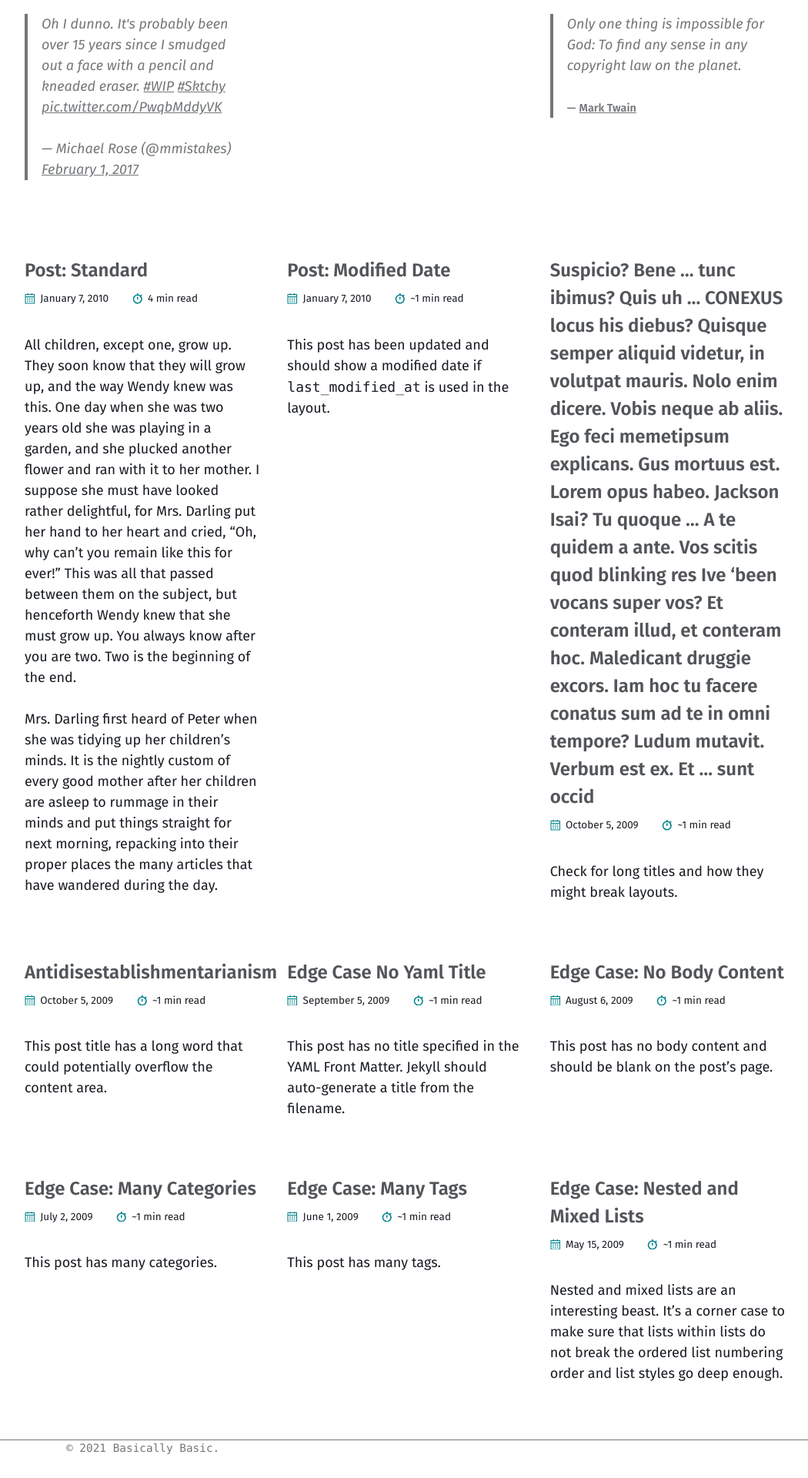
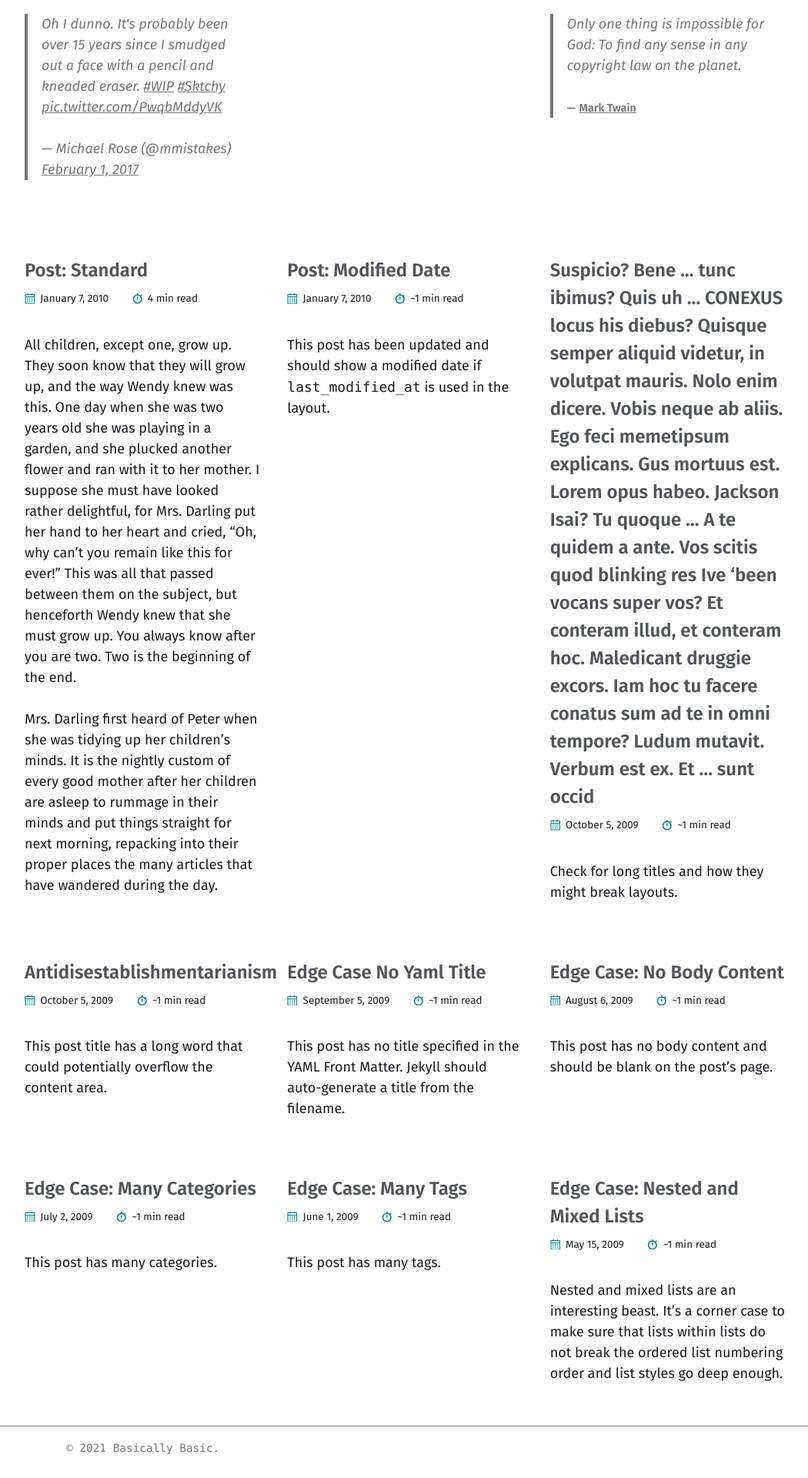
Before and after one commit to motilalmeher/motilalmeher.github.io, a Jekyll site: the page built from index.md, in a window 1280 px wide. Shown: the part 2052-3972 px from the top of the page at 77% size, without its empty margins (114-1164 px from the left). Built offline with Jekyll 4.4.1, drawn with Linux system fonts in a browser that asks for light colours; the list of posts is cut into pages by our own code; comment, search, counter and statistics services are not loaded; grey boxes are pictures that could not be loaded.

Commit message:
Update _footer.scss

```diff
--- a/_sass/basically-basic/_footer.scss
+++ b/_sass/basically-basic/_footer.scss
@@ -3,7 +3,8 @@
    ========================================================================== */
 
 .site-footer {
-  margin-top: 2rem;
+  margin-top: 1rem;
+  padding-top: 1rem;
   color: tint($text-color, 40%);
   font-size: 80%;
   border-top: 1px solid;
```
